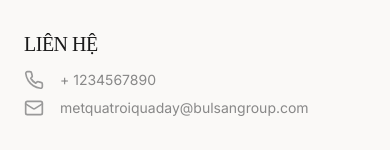
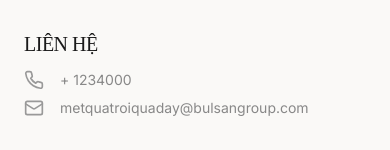
Before and after one commit to hellost3108/beauty-web-1, a Next.js app: page / in a window 390 px wide. Shown: the part 10237-10387 px from the top of the page. Built offline with nearby package versions, Linux system fonts and the light colour scheme.

Commit message:
Add placeholder phone number to Footer

```diff
--- a/src/components/Footer.tsx
+++ b/src/components/Footer.tsx
@@ -28,7 +28,7 @@ const Footer = () => {
             <ul className="space-y-2">
               <li className="flex items-center gap-4">
                 <Phone className="w-5 h-5 text-[#999999] shrink-0" />
-                <span className="font-body text-sm text-[#888888]">+ 1234567890</span>
+                <span className="font-body text-sm text-[#888888]">+ 1234000</span>
               </li>
               <li className="flex items-center gap-4">
                 <Mail className="w-5 h-5 text-[#999999] shrink-0" />
```
